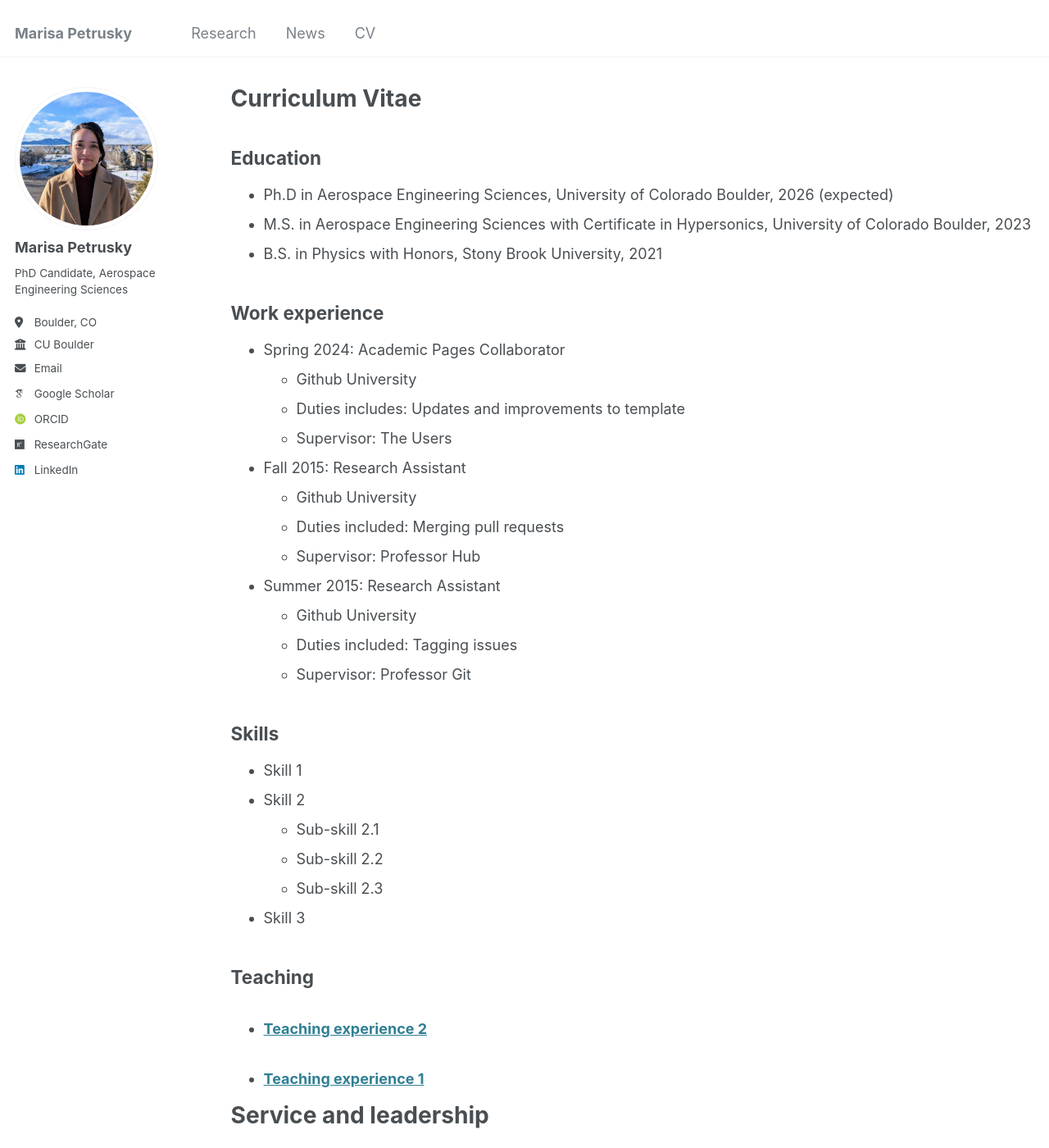
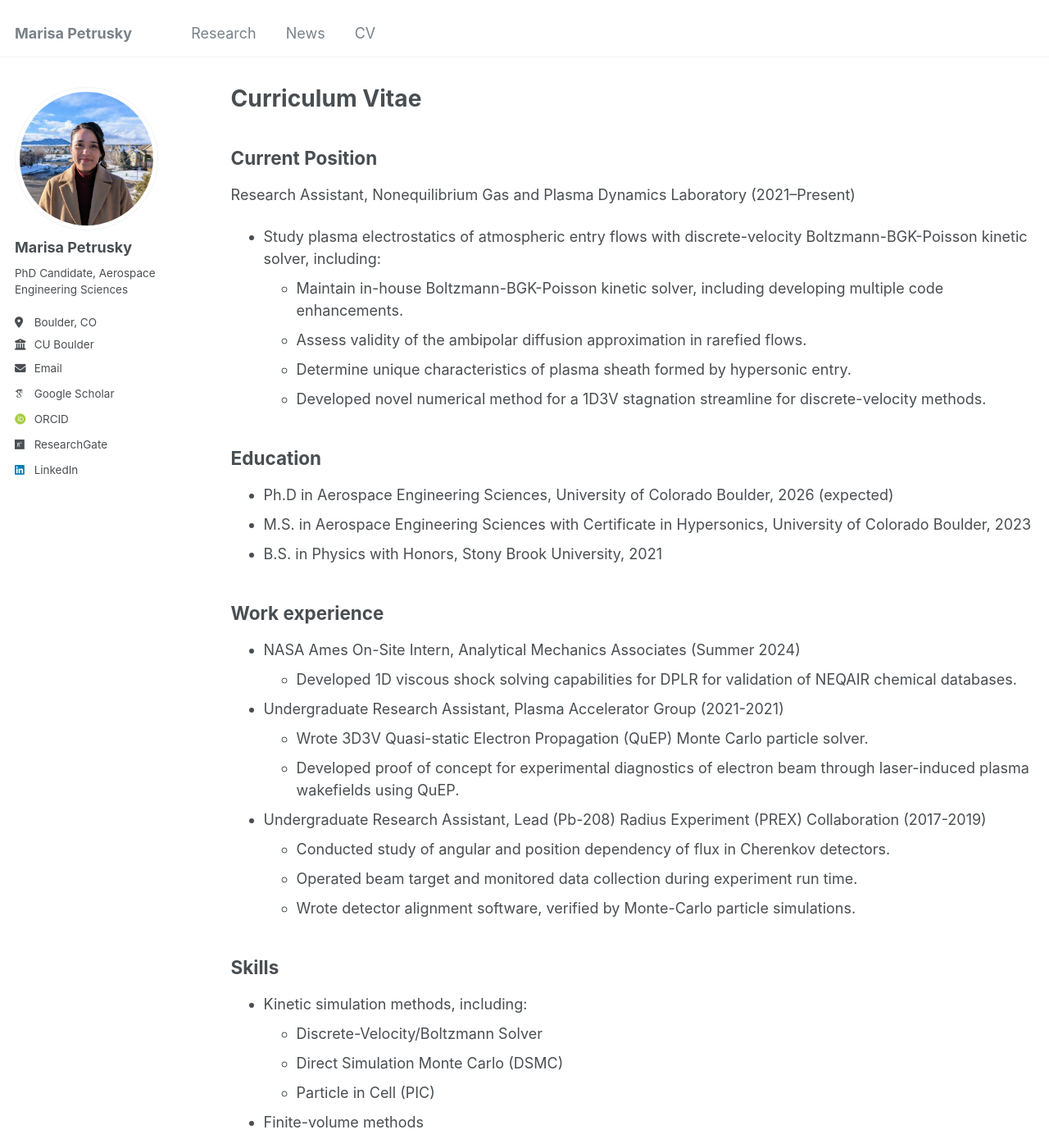
Before and after one commit to marisapetrusky/marisapetrusky.github.io, a Jekyll site: the page built from _pages/cv.md, in a window 1280 px wide and 1400 px high. Shown: the whole window at 82% size. Built offline with Jekyll 4.4.1, drawn with Linux system fonts in a browser that asks for light colours; some web fonts are replaced; some of the changed text lies outside the part shown.

Commit message:
Update cv.md

```diff
--- a/_pages/cv.md
+++ b/_pages/cv.md
@@ -8,6 +8,13 @@ redirect_from:
 ---
 
 {% include base_path %}
+## Current Position
+Research Assistant, Nonequilibrium Gas and Plasma Dynamics Laboratory (2021--Present)
+  * Study plasma electrostatics of atmospheric entry flows with discrete-velocity Boltzmann-BGK-Poisson kinetic solver, including:
+    * Maintain in-house Boltzmann-BGK-Poisson kinetic solver, including developing multiple code enhancements.
+    * Assess validity of the ambipolar diffusion approximation in rarefied flows.
+    * Determine unique characteristics of plasma sheath formed by hypersonic entry.
+    * Developed novel numerical method for a 1D3V stagnation streamline for discrete-velocity methods.
 
 ## Education
 * Ph.D in Aerospace Engineering Sciences, University of Colorado Boulder, 2026 (expected)
@@ -15,34 +22,28 @@ redirect_from:
 * B.S. in Physics with Honors, Stony Brook University, 2021
 
 ## Work experience
-* Spring 2024: Academic Pages Collaborator
-  * Github University
-  * Duties includes: Updates and improvements to template
-  * Supervisor: The Users
+* NASA Ames On-Site Intern, Analytical Mechanics Associates (Summer 2024)
+  * Developed 1D viscous shock solving capabilities for DPLR for validation of NEQAIR chemical databases.
 
-* Fall 2015: Research Assistant
-  * Github University
-  * Duties included: Merging pull requests
-  * Supervisor: Professor Hub
+* Undergraduate Research Assistant, Plasma Accelerator Group (2021-2021)
+  * Wrote 3D3V Quasi-static Electron Propagation (QuEP) Monte Carlo particle solver.
+  * Developed proof of concept for experimental diagnostics of electron beam through laser-induced plasma wakefields using QuEP.
 
-* Summer 2015: Research Assistant
-  * Github University
-  * Duties included: Tagging issues
-  * Supervisor: Professor Git
+* Undergraduate Research Assistant, Lead (Pb-208) Radius Experiment (PREX) Collaboration (2017-2019)
+  * Conducted study of angular and position dependency of flux in Cherenkov detectors.
+  * Operated beam target and monitored data collection during experiment run time.
+  * Wrote detector alignment software, verified by Monte-Carlo particle simulations.
 
 ## Skills
-* Skill 1
-* Skill 2
-  * Sub-skill 2.1
-  * Sub-skill 2.2
-  * Sub-skill 2.3
-* Skill 3
+* Kinetic simulation methods, including:
+  * Discrete-Velocity/Boltzmann Solver
+  * Direct Simulation Monte Carlo (DSMC)
+  * Particle in Cell (PIC)
+* Finite-volume methods
 
+<!---
 ## Teaching
   <ul>{% for post in site.teaching reversed %}
     {% include archive-single-cv.html %}
   {% endfor %}</ul>
-
-Service and leadership
-======
-* Currently signed in to 43 different slack teams
+-->
```
